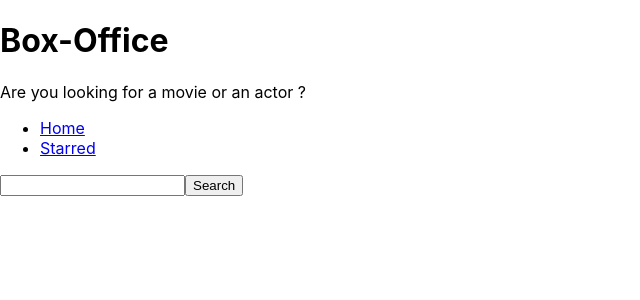
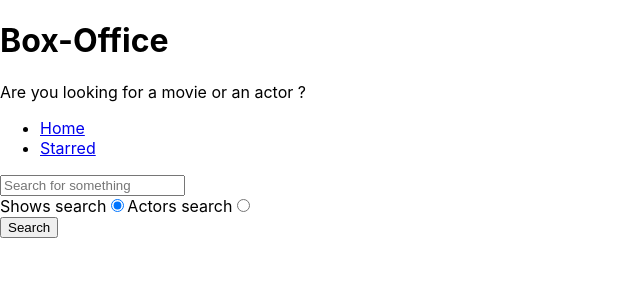
Before and after one commit to Ojaswi2000/box-office, a React (Create React App) app: page / in a window 1280 px wide. Shown: the top 300 px of the page, without its empty margins (0-640 px from the left). Built offline with nearby package versions, Linux system fonts and the light colour scheme.

Commit message:
added radio functionality

```diff
--- a/src/pages/Home.js
+++ b/src/pages/Home.js
@@ -6,9 +6,11 @@ const Home = () => {
 
     const [input,setInput]=useState('');
     const [results,setResults]=useState(null);
+    const [searchOption,setSearchOption]=useState('shows');
+    const isShowSearch = searchOption === "shows";
 
     const onSearch= () => {
-        apiGet(`/search/shows?q=${input}`).then(result => {
+        apiGet(`/search/${searchOption}?q=${input}`).then(result => {
             setResults(result);
             console.log(result);
     });
@@ -31,22 +33,49 @@ const Home = () => {
         }
         if (results && results.length > 0)
         {
-            return (
-            <div>
-                {results.map(item => (
-                    <div key={item.show.id}> {item.show.name}</div>
-                ))}
-            </div>
-            );
+            return results[0].show ?
+                results.map(item => <div key={item.show.id}> {item.show.name}</div>)
+                : results.map(item =><div key={item.person.id}> {item.person.name}</div> )
+
+
         }
         return null;
 
     }
 
+    const onRadioChange= (ev) => {
+        setSearchOption(ev.target.value);
+
+    }
+    console.log(searchOption);
+
 
     return (
         <MainPageLayout>
-        <input type="text" onChange={onInputChange} onKeyDown={onKeyDown} value={input}/>
+        <input type="text" onChange={onInputChange} onKeyDown={onKeyDown} value={input} placeholder="Search for something" />
+        <div>
+            <label htmlFor="shows-search">
+                Shows search
+                <input
+                id="shows-search"
+                type="radio"
+                value="shows"
+                onChange={onRadioChange}
+                checked={isShowSearch}
+                />
+            </label>
+            <label htmlFor="actors-search">
+                Actors search
+                <input
+                id="actors-search"
+                type="radio"
+                value="people"
+                onChange={onRadioChange}
+                checked={!isShowSearch}
+                />
+            </label>
+
+        </div>
         <button type="button" onClick={onSearch}>Search</button>
         {renderResults()}
         </MainPageLayout>
```
